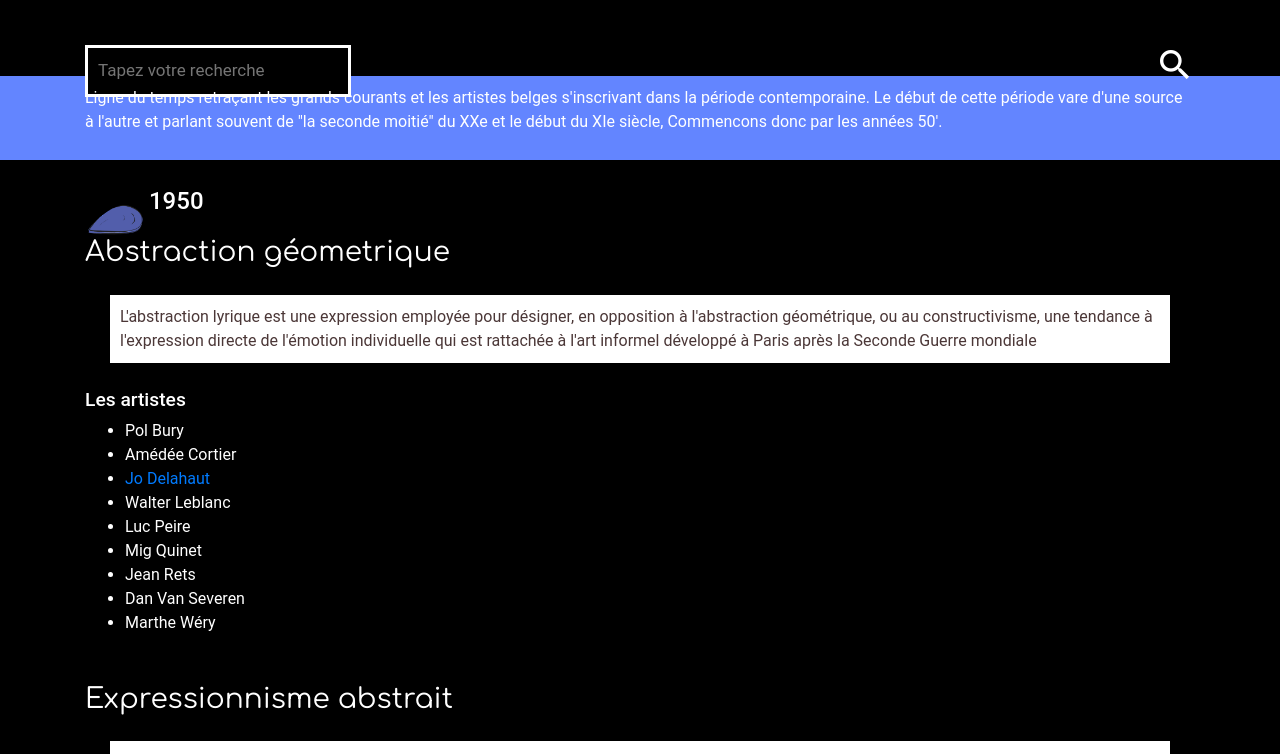
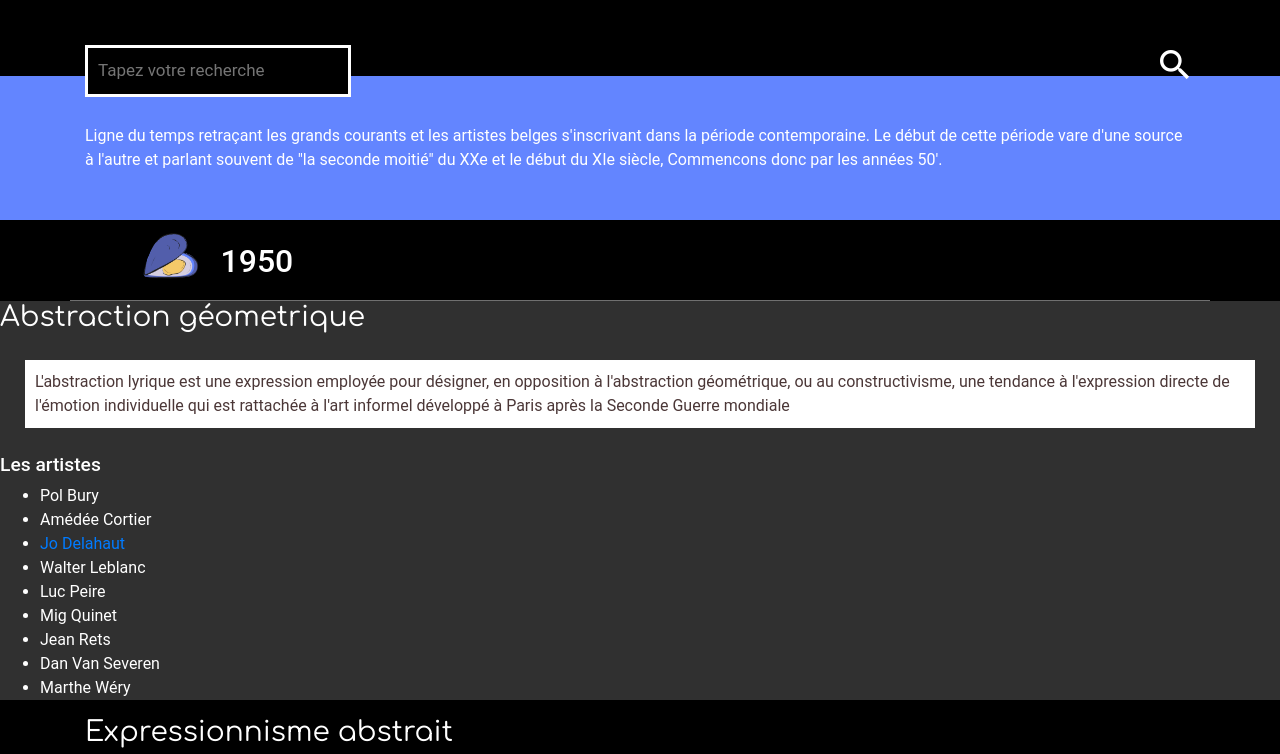
Before and after one commit to vdestrait/mf-project, a website built with webpack: page public/index.html in a window 1280 px wide. Shown: the part 724-1478 px from the top of the page. Built offline with nearby package versions, Linux system fonts and the light colour scheme; files whose address does not match are found by name.

Commit message:
Accordion Decade

```diff
--- a/public/index.html
+++ b/public/index.html
@@ -51,17 +51,17 @@
           </p>
         </div>
       </section>
-      <section>
-        <div class="container">
-          <div class="dates">
-            <div class="decade open">
-              <div class="date-heading">
-                <div class="mussel">
+      <section id="dates">
+        <div class="date-heading container">
+          <div class="mussel open">
             <img src="/public/assets/images/mussel-top.png" alt="" />
           </div>
           <h2>1950</h2>
-              </div>
+        </div><!--date-heading-->
+
+        <div class="decade open">
           <h3>Abstraction géometrique</h3>
+            <div class="container"></div>
               <p>
                 L'abstraction lyrique est une expression employée pour désigner,
                 en opposition à l'abstraction géométrique, ou au
@@ -82,15 +82,13 @@
                 <li>Marthe Wéry</li>
               </ul>
           </div>
-          </div>
-        </div>
+        </div><!--decade-->
+
       </section>
       <section>
         <div class="container">
           <div class="dates">
             <div class="decade open">
-
-              </div>
               <h3>Expressionnisme abstrait</h3>
               <p>
                 L'expressionnisme abstrait est un mouvement artistique qui s'est
@@ -113,13 +111,14 @@
               </ul>
             </div>
           </div>
-        </div>
+
           <h2>1960</h2>
           <h2>1970</h2>
           <h2>1980</h2>
           <h2>1990</h2>
           <h2>2000</h2>
           <h2>2010</h2>
+        </div>
       </section>
     </main>
 
--- a/src/styles.scss
+++ b/src/styles.scss
@@ -1,6 +1,7 @@
 @import "./styles/base";
 @import "./styles/fonts";
+@import "./styles/typography";
 @import "./styles/artist";
 @import "./styles/header";
 @import "./styles/mixin";
-@import "./styles/typography";
+@import "./styles/timeline";
--- a/src/styles/_base.scss
+++ b/src/styles/_base.scss
@@ -8,14 +8,16 @@ body {
 }
 
 section {
-  padding: 1rem;
 }
 
 #explain {
   background: #6385ff;
   color: white;
-  padding: 10px;
   width: auto;
+  padding: 2rem;
+  p {
+    margin-top: 1rem;
+  }
 }
 .material-icons {
   font-family: "Material Icons";
@@ -41,46 +43,3 @@ section {
   /* Support for IE. */
   font-feature-settings: "liga";
 }
-.dates {
-  .date-heading {
-    .mussel {
-      display: inline-block;
-      width: 60px;
-      height: 60px;
-      background-image: url(/public/assets/images/mussel-bottom.png);
-      background-repeat: no-repeat;
-      background-position: bottom;
-      background-size: contain;
-      img {
-        width: 60px;
-        height: auto;
-        padding-top: 13px;
-      }
-    }
-    .mussel:hover {
-      img {
-        transform-origin: 10% 95%;
-        transform: rotate(-30deg);
-        transition: 0.5s;
-      }
-    }
-    h2 {
-      font-size: 1.5rem;
-      display: inline-block;
-    }
-  }
-
-  p {
-    color: #4b3737;
-    background: white;
-    padding: 10px;
-    margin: 25px;
-    width: auto;
-  }
-  h3 {
-    font-family: "Comfortaa", cursive;
-  }
-  h4 {
-    font-size: 1.2rem;
-  }
-}
--- a/src/styles/_header.scss
+++ b/src/styles/_header.scss
@@ -6,11 +6,7 @@ header {
     img {
         max-width: 100%;
     }
-    h1 {
-      font-size: 40px;
-      text-align: left;
-      margin: 3rem auto;
-    }
+
     input {
       margin-bottom: 20px;
       border: 3px solid white;
--- /dev/null
+++ b/src/styles/_timeline.scss
@@ -0,0 +1,45 @@
+#dates {
+    .date-heading {
+      display: flex;
+      align-items: flex-end;
+      padding-bottom: 20px;
+      border-bottom: solid 1px #707070;
+      .mussel {
+        display: inline-block;
+        width: 60px;
+        height: 60px;
+        background-image: url(/public/assets/images/mussel-bottom.png);
+        background-repeat: no-repeat;
+        background-position: bottom;
+        background-size: contain;
+        margin-left: 5%;
+        img {
+          width: 60px;
+          height: auto;
+          padding-top: 13px;
+        }
+      }
+      .mussel.open {
+        img {
+          transform-origin: 10% 95%;
+          transform: rotate(-30deg);
+          transition: 0.5s;
+        }
+      }
+      h2 {
+        display: inline-block;
+        margin-bottom: 0;
+        margin-left: 20px;
+      }
+    }
+    p {
+        color: #4b3737;
+        background: white;
+        padding: 10px;
+        margin: 25px;
+        width: auto;
+      }
+    .decade.open {
+        background-color: #303030;
+    }
+}
--- a/src/styles/_typography.scss
+++ b/src/styles/_typography.scss
@@ -0,0 +1,15 @@
+h1 {
+    font-size: 40px;
+    text-align: left;
+    margin: 3rem auto;
+  }
+
+h2{
+    font-size: 2rem;
+}
+h3 {
+font-family: "Comfortaa", cursive;
+}
+h4 {
+font-size: 1.2rem;
+}
```
Lines whose indentation alone changed are shown as unchanged.
